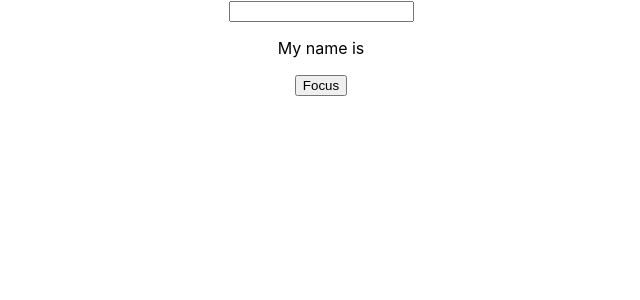
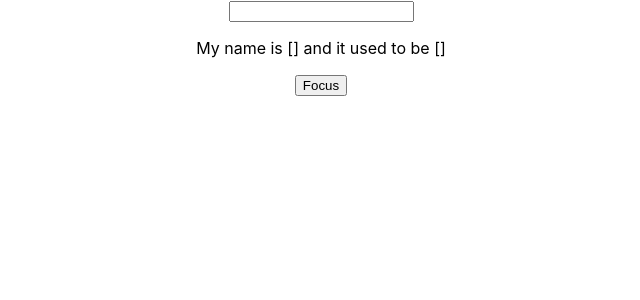
Before and after one commit to tgmrks/react-hooks, a React (Create React App) app: page / in a window 1280 px wide. Shown: the top 300 px of the page, without its empty margins (319-959 px from the left). Built offline with nearby package versions, Linux system fonts and the light colour scheme.

Commit message:
previous value example

```diff
--- a/src/Ref.jsx
+++ b/src/Ref.jsx
@@ -1,12 +1,17 @@
-import React, { useRef, useState } from 'react';
+import React, { useEffect, useRef, useState } from 'react';
 
 function Ref() {
     const [name, setName] = useState("")
     const inputRef = useRef()
+    const prevName = useRef('')
 
     function Focus() {
         inputRef.current.focus()
     }
+
+    useEffect(() => {
+        prevName.current = name
+    }, [name])
 
     return (
         <div>
@@ -14,7 +19,9 @@ function Ref() {
                 ref={inputRef} type="text"
                 onChange={e => setName(e.target.value)}
             />
-            <p>My name is {name}</p>
+            <p>
+                My name is [{name}] and it used to be [{prevName.current}]
+            </p>
             <button onClick={Focus}>Focus</button>
         </div>
     );
```
